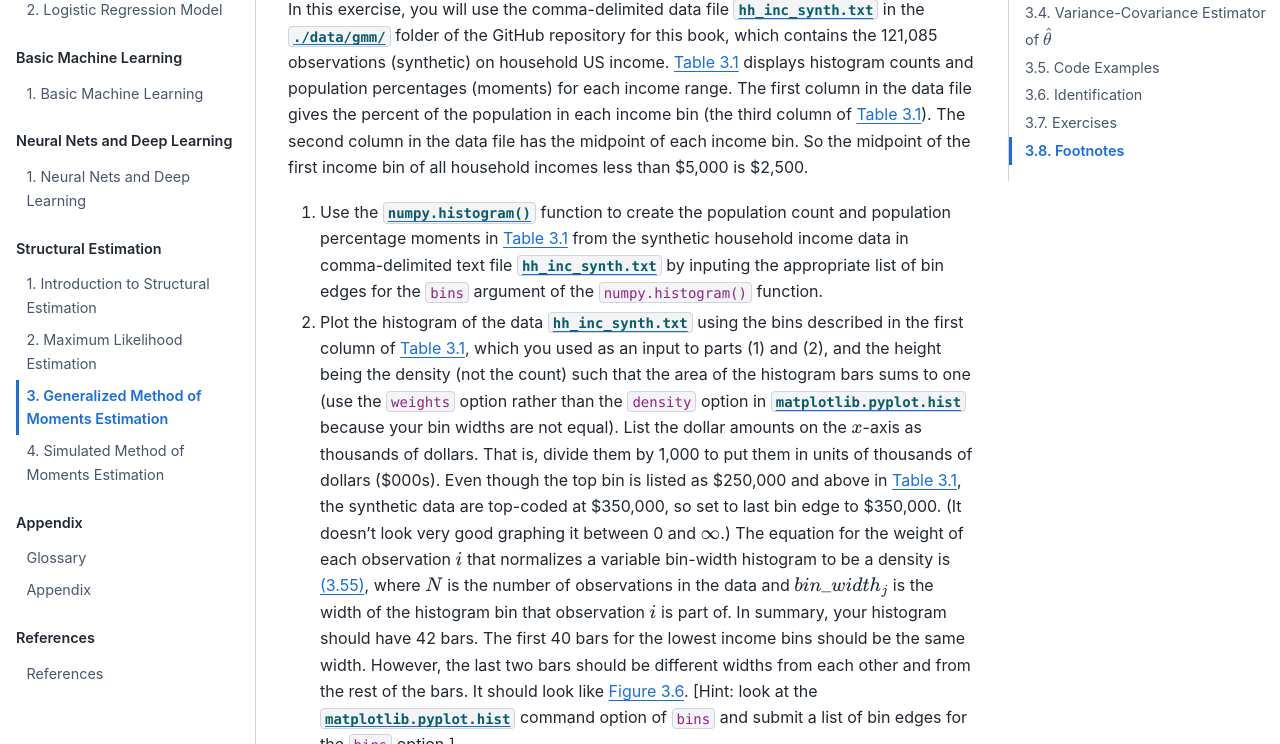
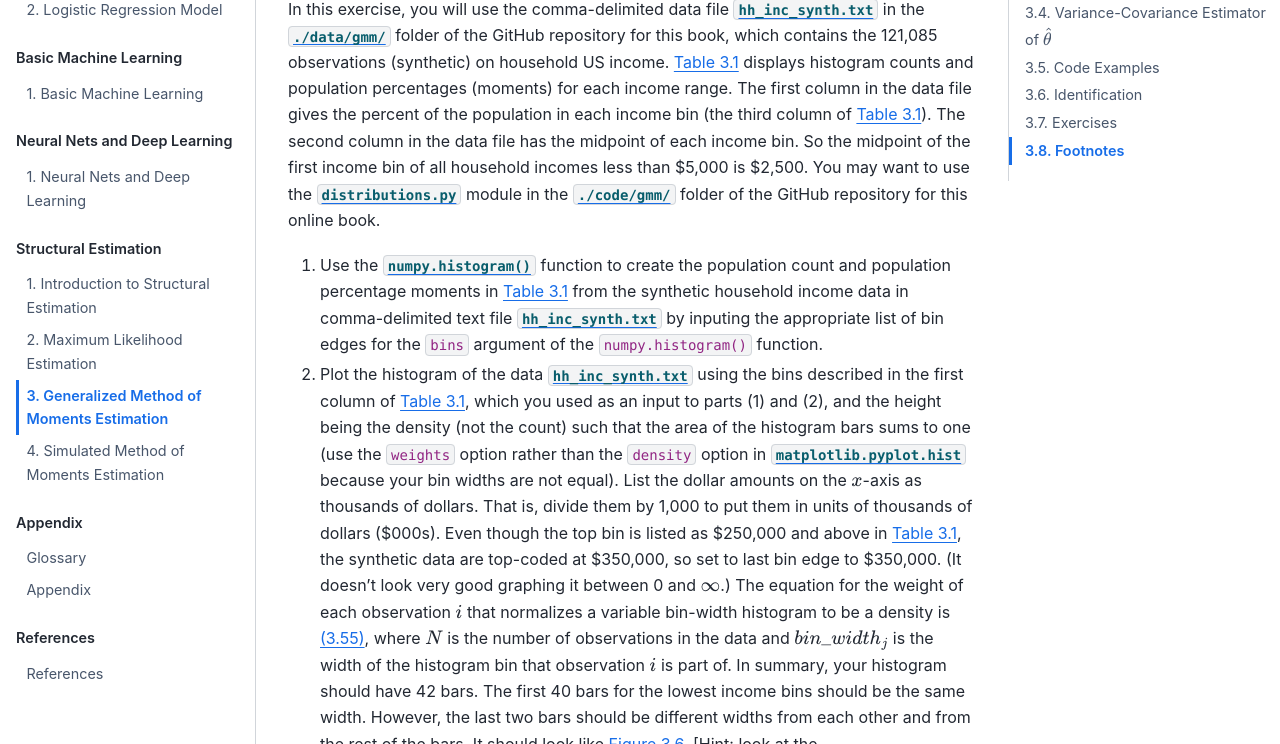
Before and after one commit to OpenSourceEcon/CompMethods, a Jupyter Book: the page built from docs/book/struct_est/GMM.md, in a window 1280 px wide and 900 px high, scrolled down 39819 px, cut to the strip 156-900 px from the top of the window. Built offline with Jupyter Book 1.0.4 settings and Sphinx 7.4.7 and the Sphinx Book theme 1.1.4, drawn with Linux system fonts in a browser that asks for light colours; comment, search, counter and statistics services are not loaded; cross-references to code outside the pages are shown as plain code.

Commit message:
Updated GMM.md

````diff
--- a/docs/book/struct_est/GMM.md
+++ b/docs/book/struct_est/GMM.md
@@ -1693,7 +1693,7 @@ One last point about GMM regards moment selection and verification of results. T
 :label: ExercStructEst_GMM_incdist
 :class: green
 ```
-In this exercise, you will use the comma-delimited data file [`hh_inc_synth.txt`](https://github.com/OpenSourceEcon/CompMethods/blob/main/data/gmm/hh_inc_synth.txt) in the [`./data/gmm/`](https://github.com/OpenSourceEcon/CompMethods/tree/main/data/gmm) folder of the GitHub repository for this book, which contains the 121,085 observations (synthetic) on household US income. {numref}`TabGMMIncMoms` displays histogram counts and population percentages (moments) for each income range. The first column in the data file gives the percent of the population in each income bin (the third column of {numref}`TabGMMIncMoms`). The second column in the data file has the midpoint of each income bin. So the midpoint of the first income bin of all household incomes less than \$5,000 is \$2,500.
+In this exercise, you will use the comma-delimited data file [`hh_inc_synth.txt`](https://github.com/OpenSourceEcon/CompMethods/blob/main/data/gmm/hh_inc_synth.txt) in the [`./data/gmm/`](https://github.com/OpenSourceEcon/CompMethods/tree/main/data/gmm) folder of the GitHub repository for this book, which contains the 121,085 observations (synthetic) on household US income. {numref}`TabGMMIncMoms` displays histogram counts and population percentages (moments) for each income range. The first column in the data file gives the percent of the population in each income bin (the third column of {numref}`TabGMMIncMoms`). The second column in the data file has the midpoint of each income bin. So the midpoint of the first income bin of all household incomes less than \$5,000 is \$2,500. You may want to use the [`distributions.py`](https://github.com/OpenSourceEcon/CompMethods/blob/main/code/gmm/distributions.py) module in the [`./code/gmm/`](https://github.com/OpenSourceEcon/CompMethods/blob/main/code/mle/) folder of the GitHub repository for this online book.
 
 1. Use the [`numpy.histogram()`](https://numpy.org/doc/stable/reference/generated/numpy.histogram.html) function to create the population count and population percentage moments in {numref}`TabGMMIncMoms` from the synthetic household income data in comma-delimited text file [`hh_inc_synth.txt`](https://github.com/OpenSourceEcon/CompMethods/blob/main/data/gmm/hh_inc_synth.txt) by inputing the appropriate list of bin edges for the `bins` argument of the `numpy.histogram()` function.
 
````
